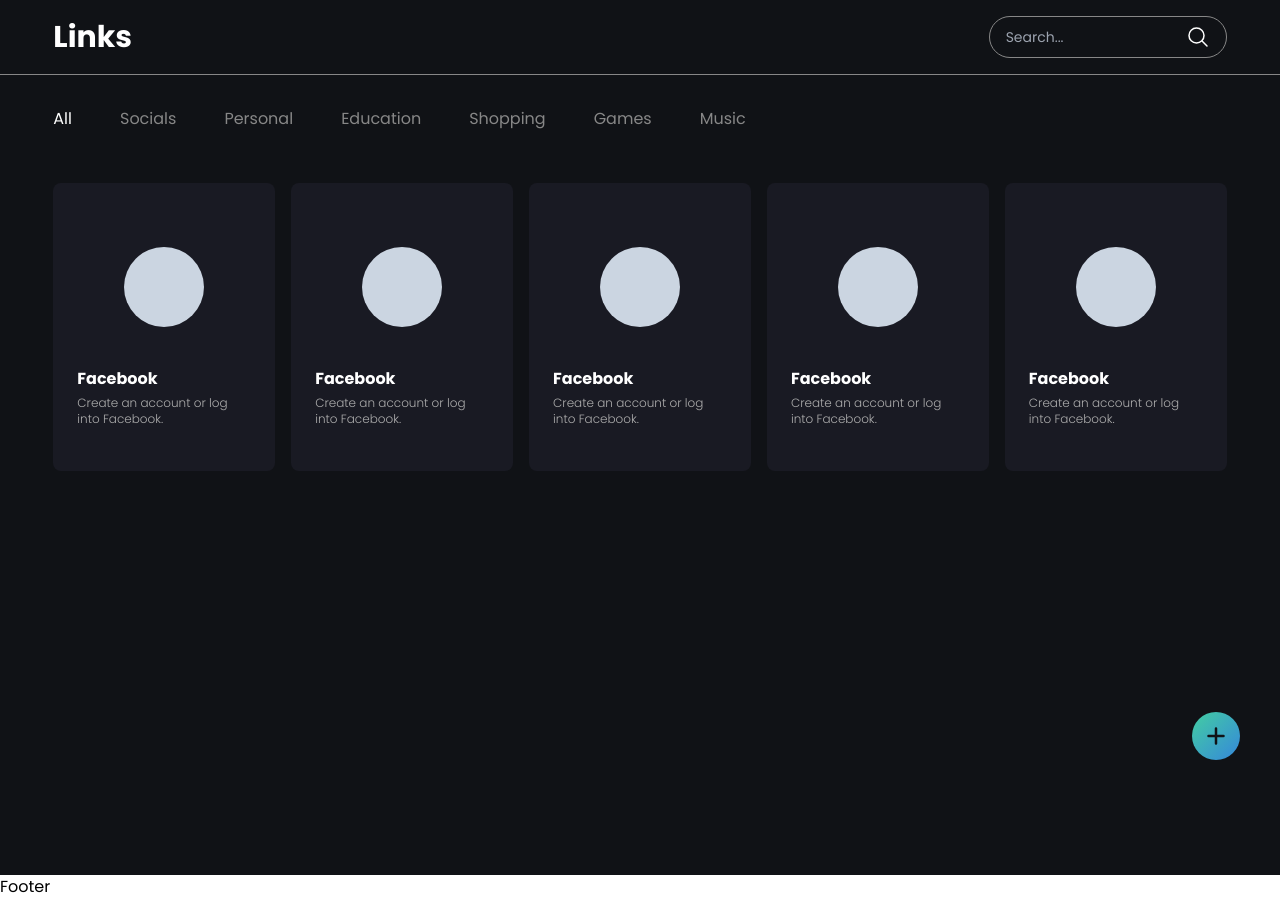
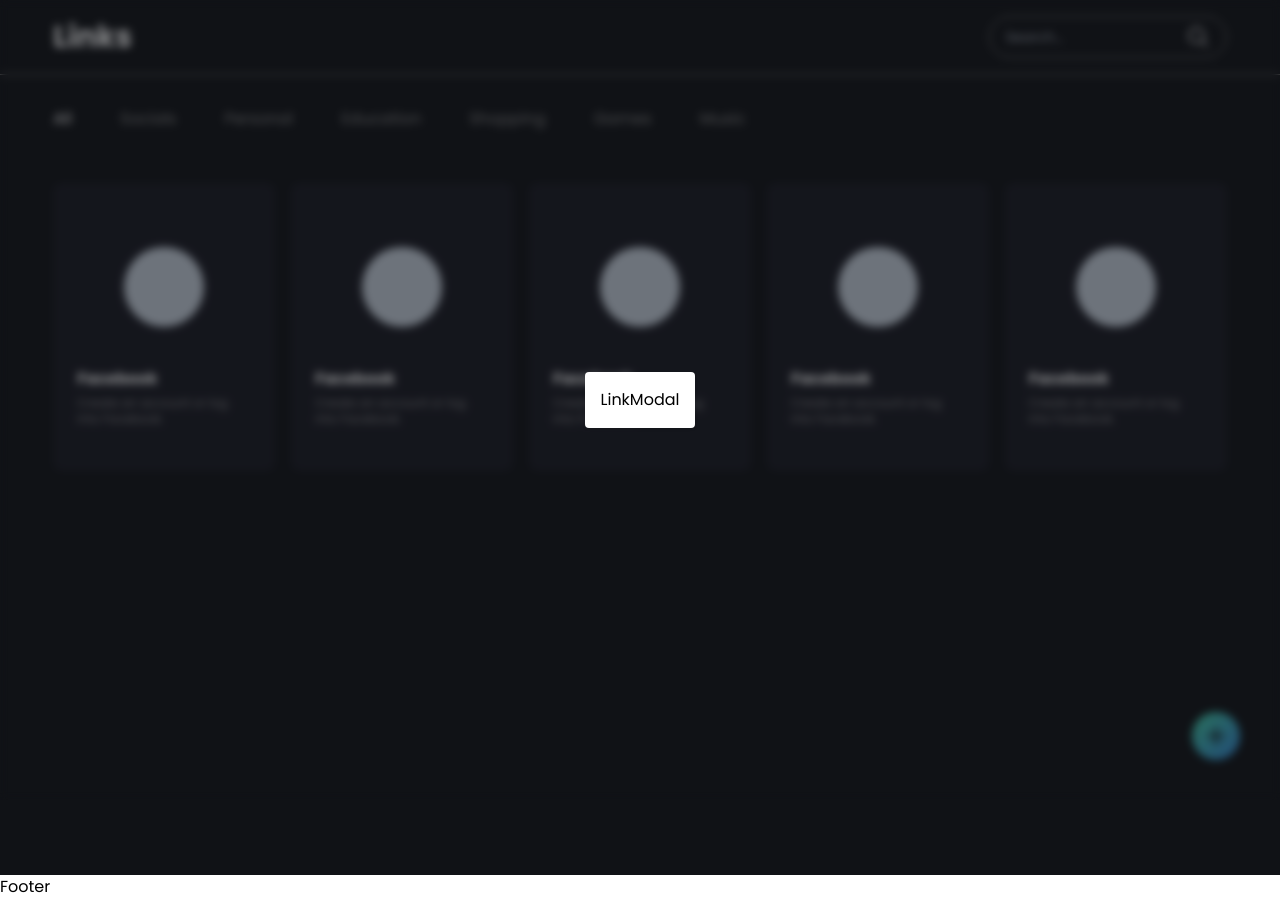
Before and after one commit to Janjanny/link-app-react, a React (Vite) app: page / in a window 1280 px wide. Built offline with nearby package versions, Linux system fonts and the light colour scheme.

Commit message:
add link modal

```diff
--- a/src/components/ActionButton.jsx
+++ b/src/components/ActionButton.jsx
@@ -1,7 +1,9 @@
 import React, { useState } from 'react'
+import LinkModal from './LinkModal'
 
 const ActionButton = () => {
     const [isActive, setActive] = useState(false)
+    const [openLinkModal, setOpenLinkModal] = useState(false)
 
     const buttonClicked = () => {
         setActive(!isActive);
@@ -31,6 +33,9 @@
 
 </div>
     </> }
+
+    <LinkModal isActive={''} buttonClicked={''}/>
+
     </>
   )
 }
--- /dev/null
+++ b/src/components/LinkModal.jsx
@@ -0,0 +1,14 @@
+import React from 'react'
+
+const LinkModal = ({isActive, buttonClicked}) => {
+  return (
+    <div className='fixed top-0 left-0 w-screen h-screen flex items-center justify-center z-50'>
+      <div className='absolute inset-0 bg-black bg-opacity-50 backdrop-blur-sm'></div>
+      <div className='relative z-10 p-4 bg-white rounded shadow'>
+        LinkModal
+      </div>
+    </div>
+  )
+}
+
+export default LinkModal
```
